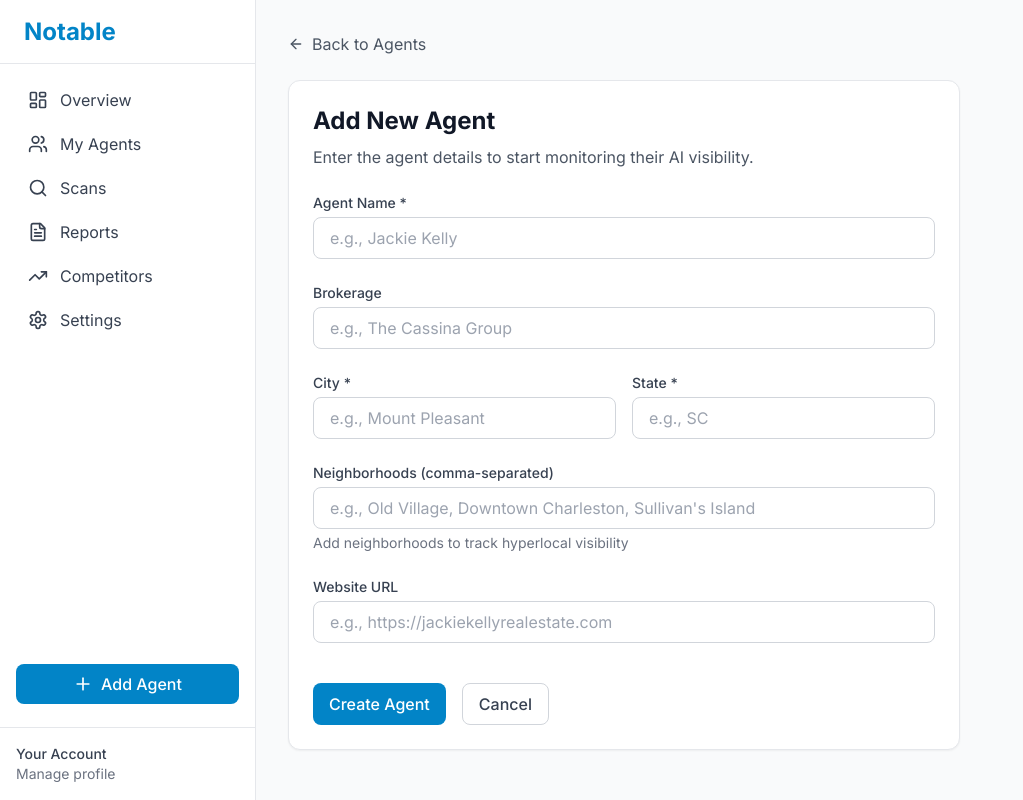
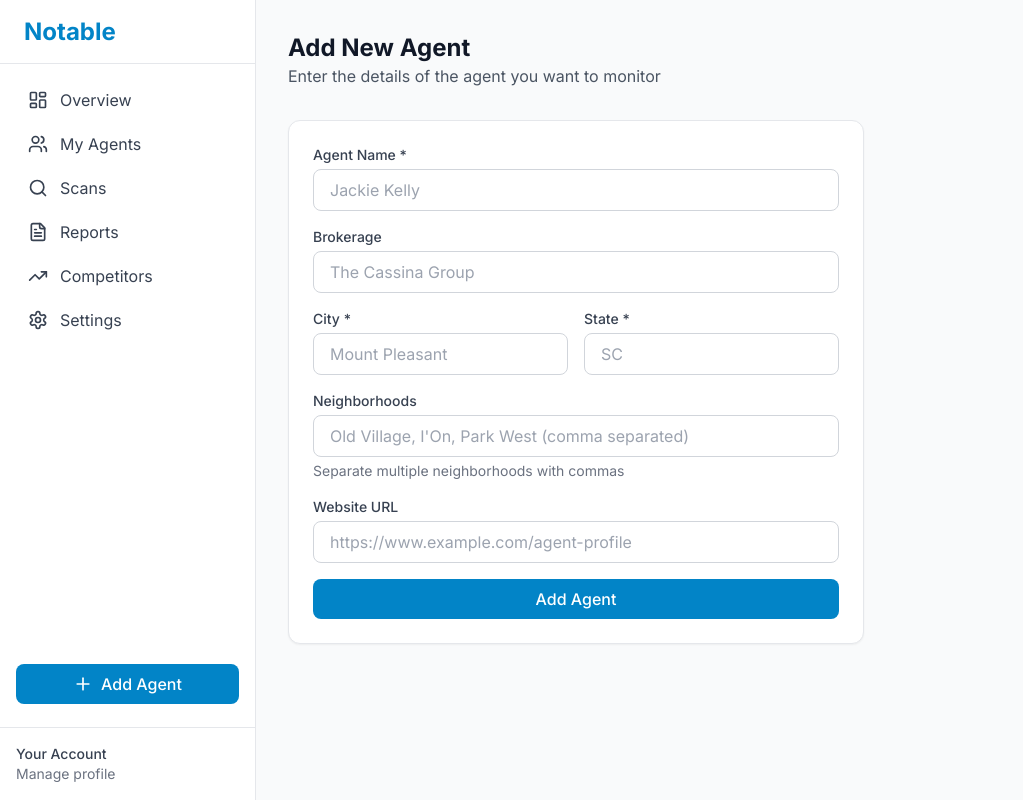
Before and after one commit to natewoverbey-hash/notable, a Next.js app: page /dashboard/agents/new in a window 1280 px wide. Shown: the whole page, without its empty margins (0-1023 px from the left). Built offline with nearby package versions, Linux system fonts and the light colour scheme.

Commit message:
Fix add agent redirect and loading state

```diff
--- a/src/app/dashboard/agents/new/page.tsx
+++ b/src/app/dashboard/agents/new/page.tsx
@@ -2,8 +2,6 @@
 
 import { useState } from 'react'
 import { useRouter } from 'next/navigation'
-import { ArrowLeft, Loader2 } from 'lucide-react'
-import Link from 'next/link'
 
 export default function NewAgentPage() {
   const router = useRouter()
@@ -14,7 +12,7 @@ export default function NewAgentPage() {
     city: '',
     state: '',
     neighborhoods: '',
-    websiteUrl: '',
+    website_url: '',
   })
 
   const handleSubmit = async (e: React.FormEvent) => {
@@ -22,20 +20,23 @@ export default function NewAgentPage() {
     setLoading(true)
 
     try {
-      const response = await fetch('/api/agents', {
+      const res = await fetch('/api/agents', {
         method: 'POST',
         headers: { 'Content-Type': 'application/json' },
         body: JSON.stringify({
           ...formData,
-          neighborhoods: formData.neighborhoods.split(',').map(n => n.trim()).filter(Boolean),
+          neighborhoods: formData.neighborhoods
+            .split(',')
+            .map((n) => n.trim())
+            .filter(Boolean),
         }),
       })
 
-      if (response.ok) {
+      if (res.ok) {
         router.push('/dashboard/agents')
       } else {
-        const error = await response.json()
-        alert(error.message || 'Failed to create agent')
+        const data = await res.json()
+        alert(data.error || 'Failed to create agent')
       }
     } catch (error) {
       alert('Failed to create agent')
@@ -45,134 +46,95 @@ export default function NewAgentPage() {
   }
 
   return (
-    <div className="max-w-2xl">
-      <Link
-        href="/dashboard/agents"
-        className="inline-flex items-center text-gray-600 hover:text-gray-900 mb-6"
-      >
-        <ArrowLeft className="h-4 w-4 mr-2" />
-        Back to Agents
-      </Link>
+    <div>
+      <div className="mb-8">
+        <h1 className="text-2xl font-bold text-gray-900">Add New Agent</h1>
+        <p className="text-gray-600">Enter the details of the agent you want to monitor</p>
+      </div>
 
-      <div className="card">
-        <h1 className="text-2xl font-bold text-gray-900 mb-2">Add New Agent</h1>
-        <p className="text-gray-600 mb-6">
-          Enter the agent details to start monitoring their AI visibility.
-        </p>
-
-        <form onSubmit={handleSubmit} className="space-y-6">
-          {/* Agent Name */}
+      <form onSubmit={handleSubmit} className="card max-w-xl">
+        <div className="space-y-4">
           <div>
-            <label htmlFor="name" className="label">
-              Agent Name *
-            </label>
+            <label className="label">Agent Name *</label>
             <input
               type="text"
-              id="name"
-              required
               className="input"
-              placeholder="e.g., Jackie Kelly"
+              placeholder="Jackie Kelly"
               value={formData.name}
               onChange={(e) => setFormData({ ...formData, name: e.target.value })}
+              required
             />
           </div>
 
-          {/* Brokerage */}
           <div>
-            <label htmlFor="brokerage" className="label">
-              Brokerage
-            </label>
+            <label className="label">Brokerage</label>
             <input
               type="text"
-              id="brokerage"
               className="input"
-              placeholder="e.g., The Cassina Group"
+              placeholder="The Cassina Group"
               value={formData.brokerage}
               onChange={(e) => setFormData({ ...formData, brokerage: e.target.value })}
             />
           </div>
 
-          {/* City & State */}
           <div className="grid grid-cols-2 gap-4">
             <div>
-              <label htmlFor="city" className="label">
-                City *
-              </label>
+              <label className="label">City *</label>
               <input
                 type="text"
-                id="city"
-                required
                 className="input"
-                placeholder="e.g., Mount Pleasant"
+                placeholder="Mount Pleasant"
                 value={formData.city}
                 onChange={(e) => setFormData({ ...formData, city: e.target.value })}
+                required
               />
             </div>
             <div>
-              <label htmlFor="state" className="label">
-                State *
-              </label>
+              <label className="label">State *</label>
               <input
                 type="text"
-                id="state"
+                className="input"
+                placeholder="SC"
+                maxLength={2}
+                value={formData.state}
+                onChange={(e) => setFormData({ ...formData, state: e.target.value.toUpperCase() })}
                 required
-                className="input"
-                placeholder="e.g., SC"
-                value={formData.state}
-                onChange={(e) => setFormData({ ...formData, state: e.target.value })}
               />
             </div>
           </div>
 
-          {/* Neighborhoods */}
           <div>
-            <label htmlFor="neighborhoods" className="label">
-              Neighborhoods (comma-separated)
-            </label>
+            <label className="label">Neighborhoods</label>
             <input
               type="text"
-              id="neighborhoods"
               className="input"
-              placeholder="e.g., Old Village, Downtown Charleston, Sullivan's Island"
+              placeholder="Old Village, I'On, Park West (comma separated)"
               value={formData.neighborhoods}
               onChange={(e) => setFormData({ ...formData, neighborhoods: e.target.value })}
             />
-            <p className="mt-1 text-sm text-gray-500">
-              Add neighborhoods to track hyperlocal visibility
-            </p>
+            <p className="text-sm text-gray-500 mt-1">Separate multiple neighborhoods with commas</p>
           </div>
 
-          {/* Website */}
           <div>
-            <label htmlFor="websiteUrl" className="label">
-              Website URL
-            </label>
+            <label className="label">Website URL</label>
             <input
               type="url"
-              id="websiteUrl"
               className="input"
-              placeholder="e.g., https://jackiekellyrealestate.com"
-              value={formData.websiteUrl}
-              onChange={(e) => setFormData({ ...formData, websiteUrl: e.target.value })}
+              placeholder="https://www.example.com/agent-profile"
+              value={formData.website_url}
+              onChange={(e) => setFormData({ ...formData, website_url: e.target.value })}
             />
           </div>
 
-          {/* Submit */}
-          <div className="flex gap-4 pt-4">
           <button
             type="submit"
+            className="btn-primary w-full"
             disabled={loading}
-              className="btn-primary flex items-center"
           >
-              {loading && <Loader2 className="h-4 w-4 mr-2 animate-spin" />}
-              {loading ? 'Creating...' : 'Create Agent'}
+            {loading ? 'Adding Agent...' : 'Add Agent'}
           </button>
-            <Link href="/dashboard/agents" className="btn-secondary">
-              Cancel
-            </Link>
         </div>
       </form>
     </div>
-    </div>
   )
 }
```
Lines whose indentation alone changed are shown as unchanged.
